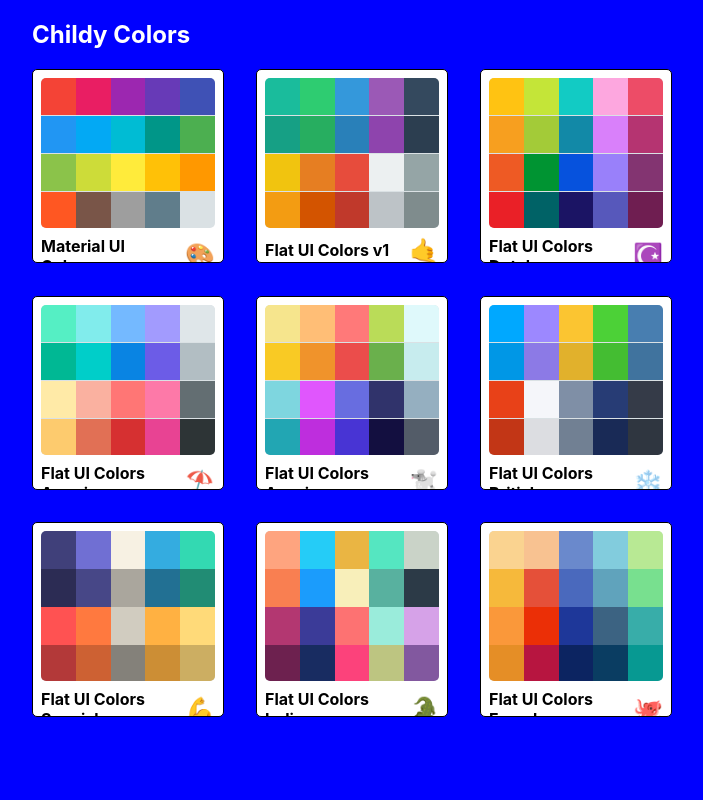
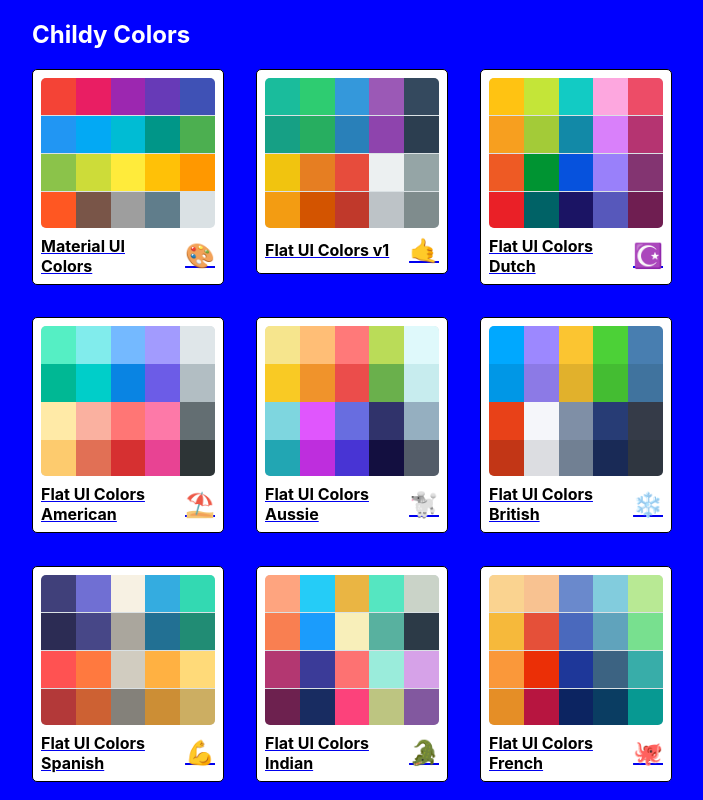
Before and after one commit to appsius/Color_Botanic, a React (Create React App) app: page / in a window 1280 px wide. Shown: the whole page, without its empty margins (288-991 px from the left). Built offline with nearby package versions, Linux system fonts and the light colour scheme.

Commit message:
Linking to Palettes

```diff
--- a/src/App.js
+++ b/src/App.js
@@ -17,7 +17,9 @@
         <Route
           exact
           path='/'
-          render={() => <PaletteList palettes={seedColors} />}
+          render={routeProps => (
+            <PaletteList palettes={seedColors} {...routeProps} />
+          )}
         />
         <Route
           exact
--- a/src/MiniPalette.js
+++ b/src/MiniPalette.js
@@ -55,7 +55,7 @@
   ));
 
   return (
-    <div className={classes.root}>
+    <div className={classes.root} onClick={props.handleClick}>
       <div className={classes.colors}>{miniColorBoxes}</div>
       <h5 className={classes.title}>
         {paletteName} <span className={classes.emoji}>{emoji}</span>
--- a/src/PaletteList.js
+++ b/src/PaletteList.js
@@ -34,6 +34,10 @@
 };
 
 class PaletteList extends Component {
+  goToPalette(id) {
+    console.log('HI!!');
+    this.props.history.push(`/palette/${id}`);
+  }
   render() {
     const { palettes, classes } = this.props;
     return (
@@ -44,7 +48,12 @@
           </nav>
           <div className={classes.palettes}>
             {palettes.map(palette => (
-              <MiniPalette {...palette} />
+              <Link to={`/palette/${palette.id}`}>
+                <MiniPalette
+                  {...palette}
+                  handleClick={() => this.goToPalette(palette.id)}
+                />
+              </Link>
             ))}
           </div>
         </div>
```
